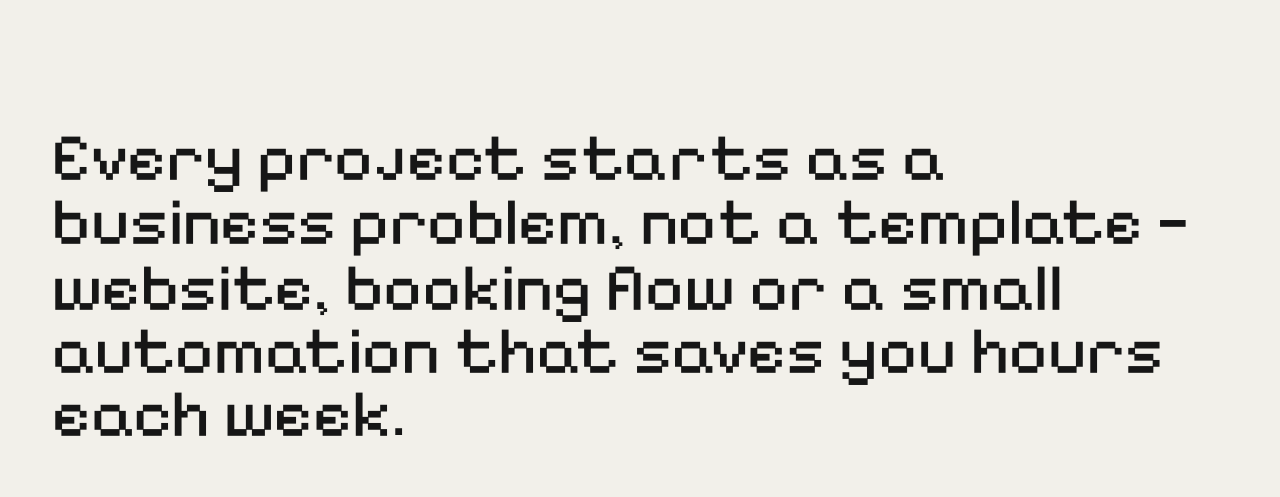
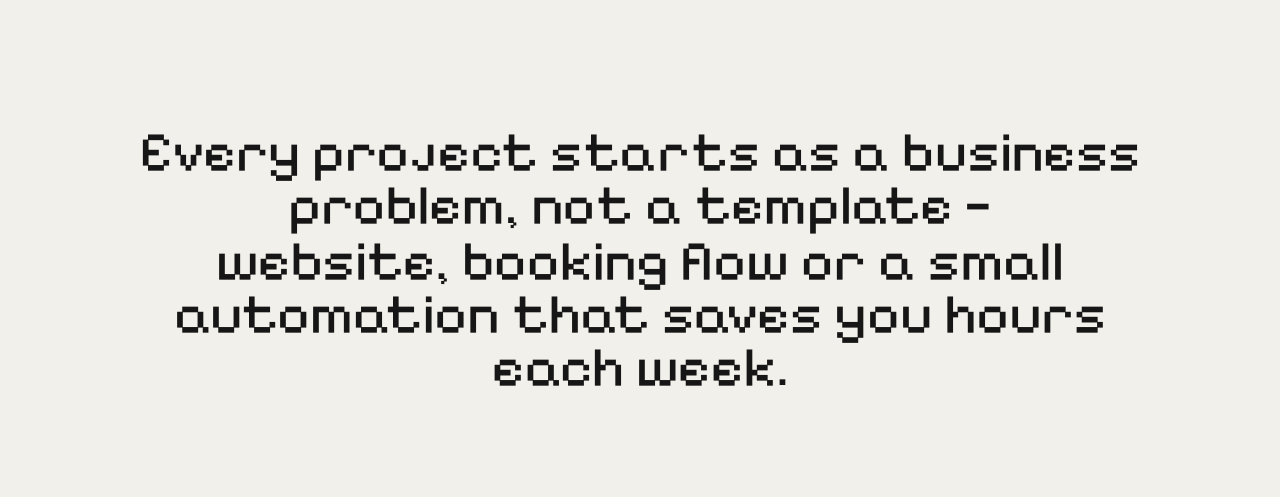
Before and after one commit to same3e/pavel-portfolio, a Next.js app: page / in a window 1280 px wide. Shown: the part 1740-2237 px from the top of the page. Built offline with nearby package versions, Linux system fonts and the light colour scheme.

Commit message:
make the service section better

```diff
--- a/src/app/globals.css
+++ b/src/app/globals.css
@@ -596,9 +596,10 @@ h2 {
 }
 
 .service-statement {
-  max-width: 1180px;
-  margin-top: 0;
-  font-size: clamp(3rem, 5.25vw, 7.2rem);
+  max-width: 1040px;
+  margin: 0 auto;
+  text-align: center;
+  font-size: clamp(2.6rem, 4.4vw, 5.9rem);
   line-height: 0.94;
 }
 
@@ -1205,7 +1206,7 @@ h2 {
   }
 
   .service-statement {
-    font-size: clamp(2.6rem, 12vw, 4.7rem);
+    font-size: clamp(2.15rem, 10vw, 4rem);
   }
 
   .service-visual {
--- a/src/app/page.tsx
+++ b/src/app/page.tsx
@@ -48,13 +48,16 @@ export default function Home() {
 
         <section className="services service-section section-grid" id="services">
           <div className="service-intro">
-            <h2
-              className="reveal-heading service-statement"
-              aria-label="Every project starts as a business problem, not a template — website, booking flow or a small automation that saves you hours each week."
-            >
-              <span>Every project starts as a business problem, not a template — </span>
-              <span>website, booking flow or a small automation that saves you hours each week.</span>
-            </h2>
+            <SplitRevealText
+              as="h2"
+              className="service-statement"
+              ariaLabel="Every project starts as a business problem, not a template — website, booking flow or a small automation that saves you hours each week."
+              lines={[
+                "Every project starts as a business problem, not a template —",
+                "website, booking flow or a small automation that saves you hours each week."
+              ]}
+              mode="scroll"
+            />
           </div>
           <div className="service-list">
             {serviceCards.map((service) => (
--- a/src/components/SplitRevealText.tsx
+++ b/src/components/SplitRevealText.tsx
@@ -80,10 +80,9 @@ export function SplitRevealText({
 
       const trigger = ScrollTrigger.create({
         trigger: element,
-        start: "top 82%",
-        end: "bottom 18%",
-        onEnter: play,
-        onEnterBack: play
+        start: "top 95%",
+        once: true,
+        onEnter: play
       });
 
       return () => {
```
